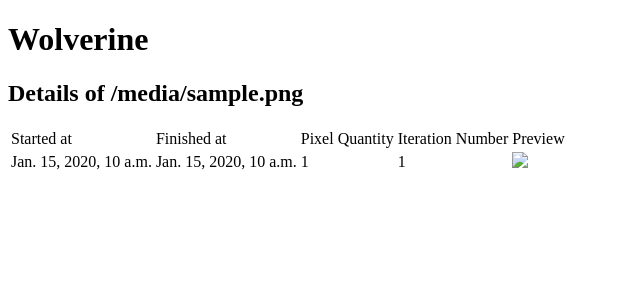
After one commit to klossteles/Wolverine, a Django app: template templates/cgne_details.html in a window 1280 px wide. The commit adds this page. Shown: the top 300 px of the page, without its empty margins (0-640 px from the left). Run offline with Django 3.2, Linux system fonts and the light colour scheme; the template is opened without the code that fills it: most values are stand-ins (such as "Sample title", 1, 10 or a date in 2020).

Commit message:
Introducing CGNE details

```diff
--- /dev/null
+++ b/templates/cgne_details.html
@@ -0,0 +1,43 @@
+<!doctype html>
+<html lang="en">
+<head>
+  <meta charset="UTF-8">
+  <meta name="viewport"
+        content="width=device-width, user-scalable=no, initial-scale=1.0, maximum-scale=1.0, minimum-scale=1.0">
+  <meta http-equiv="X-UA-Compatible" content="ie=edge">
+  <title>Signal Output Details</title>
+</head>
+<body>
+  <h1>Wolverine</h1>
+
+  <h2>Details of {{ signal_output.output_filename }}</h2>
+
+  <table>
+    <tr>
+      <td>
+        Started at
+      </td>
+      <td>
+        Finished at
+      </td>
+      <td>
+        Pixel Quantity
+      </td>
+      <td>
+        Iteration Number
+      </td>
+      <td>
+        Preview
+      </td>
+    </tr>
+    <tr>
+      <td>{{ signal_output.started_at }}</td>
+      <td>{{ signal_output.finished_at }}</td>
+      <td>{{ signal_output.pixel_size }}</td>
+      <td>{{ signal_output.iteration_number }}</td>
+      <td><img src="{% url 'image' signal_output.output_filename %}"></td>
+    </tr>
+  </table>
+
+</body>
+</html>
--- a/templates/dashboard.html
+++ b/templates/dashboard.html
@@ -22,9 +22,9 @@
       <td>{{ signal_input.id }}</td>
       <td>{{ signal_input.input_filename }}</td>
       {% if signal_input.signaloutput_set.count %}
-        <td>Processed</td>
+        <td><a href="{% url 'cgne_details' signal_input.signaloutput_set.get.id %}">Processed</a></td>
       {% else %}
-        <td>Not processed yet</td>
+        <td>Processing</td>
       {% endif %}
     </tr>
   {% endfor %}
--- a/userint/urls.py
+++ b/userint/urls.py
@@ -5,6 +5,7 @@
 urlpatterns = [
     path('dashboard', views.dashboard, name='dashboard'),
     path('cgne/', views.cgne, name='cgne'),
+    path('cgne/details/<str:signal_output_id>', views.cgne_details, name='cgne_details'),
     path('cgne/image/<str:task_id>', views.obtain_image),
     path('image/<str:task_id>', views.image, name='image'),
 ]
```
Also changed, not shown: userint/views.py (+9 -1 lines).
